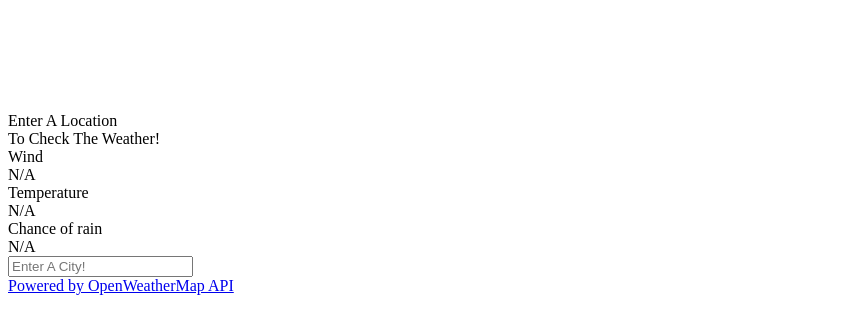
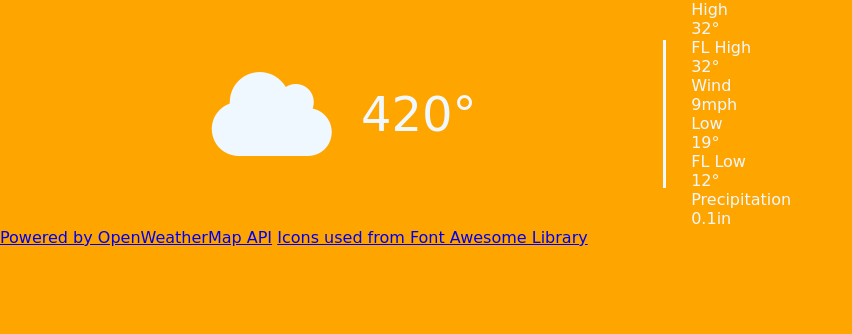
Before and after one commit to DustyDogCodex/Brise-Weather-App, a website: page public/index.html in a window 1280 px wide. Shown: the whole page, without its empty margins (0-852 px from the left). Drawn offline with Linux system fonts and the light colour scheme; some packages are replaced by stand-ins of ours; a web font is replaced by a local one.

Commit message:
making changes to the weather app. Removing google apis in place for a free API. Removing icons and replacing them with more visually appealing icons from font awesome library.

```diff
--- a/public/index.html
+++ b/public/index.html
@@ -6,42 +6,52 @@
     <meta name="viewport" content="width=device-width, initial-scale=1.0">
     <title>Brise: Current Weather, Currently!</title>
     <link rel="stylesheet" href="style.css">
+    <link rel="preconnect" href="https://fonts.googleapis.com">
+    <link rel="preconnect" href="https://fonts.gstatic.com" crossorigin>
+    <link href="https://fonts.googleapis.com/css2?family=Tilt+Neon&display=swap" rel="stylesheet">
     <script defer type="text/javascript"
     src="https://maps.googleapis.com/maps/api/js?key=AIzaSyDHnQVNpPIbReY0s4dleY09JZHoq1nwtAE&libraries=places">
     </script>
-    <script defer src="script.js"></script>
 </head>
 <body>
-    <div class="content">
-        <div class="header">
-            <div class="image-div">
-                <canvas id="weather-image" width="100" height="100"></canvas>
+    <div class="header">
+        <div class="header-left-side">
+            <i class="fa-solid fa-cloud fa-6x weather"></i> <!-- code for using FOnt Awesome icons -->
+            <div class="current-temp">
+                <span data-current-temp>420</span>&deg;
             </div>
         </div>
-        <div class="weather-stats">
-            <div class="information">
-                <div class="status">Enter A Location</div>
-                <div class="location">To Check The Weather!</div>
+        <div class="header-right-side">
+            <!-- all of these divs inside header-right-side div have the same classes, since they will be formatted the same way when I start with CSS -->
+            <div class="weather-info">
+                <div class="info-heading">High</div>
+                <div><span data-current-high>32</span>&deg;</div>
             </div>
-            <div class="details">
-                <div class="stats">
-                    <div class="title">Wind</div>
-                    <div class="value">N/A</div>
-                </div>
-                <div class="stats">
-                    <div class="title">Temperature</div>
-                    <div class="value">N/A</div>
-                </div>
-                <div class="stats">
-                    <div class="title">Chance of rain</div>
-                    <div class="value">N/A</div>
-                </div>
+            <div class="weather-info">
+                <div class="info-heading">FL High</div>
+                <div><span data-current-fl-high>32</span>&deg;</div>
             </div>
-            <div class="search-input">
-                <input type="text" class="search" data-search placeholder="Enter A City!">
+            <div class="weather-info">
+                <div class="info-heading">Wind</div>
+                <div><span data-current-wind>9</span>mph</div>
+            </div>
+            <div class="weather-info">
+                <div class="info-heading">Low</div>
+                <div><span data-current-low>19</span>&deg;</div>
+            </div>
+            <div class="weather-info">
+                <div class="info-heading">FL Low</div>
+                <div><span data-current-fl-low>12</span>&deg;</div>
+            </div>
+            <div class="weather-info">
+                <div class="info-heading">Precipitation</div>
+                <div><span data-current-precipitation>0.1</span>in</div>
             </div>
         </div>
     </div>
     <a href="https://openweathermap.org/" class="openWeatherMap">Powered by OpenWeatherMap API</a>
+    <a href="https://fontawesome.com/" class="fontawesome">Icons used from Font Awesome Library</a>
+    <script src="script.js"></script>
+    <script src="https://kit.fontawesome.com/77bcad5efd.js" crossorigin="anonymous"></script> <!-- link for adding font awesome font and icon library. Used for the weather icons used in this app! -->
 </body>
 </html>
--- a/public/style.css
+++ b/public/style.css
@@ -0,0 +1,31 @@
+*, *::after, *::before {
+    box-sizing: border-box;
+}
+
+body {
+    margin: 0;
+    background: #ffa500;
+    color: aliceblue;
+    font-family: 'Tilt Neon', cursive;
+}
+
+/* using flex so left and right side show up next to each other. Left side has current temp and right side has additional weather info */
+.header {
+    display: flex;
+    align-items: center;
+}
+
+.header-left-side {
+    display: flex;
+    width: 50%;
+    align-items: center;
+    justify-content: center;
+    margin: 2%;
+    padding: 2%;
+    border-right: 3px solid aliceblue;
+}
+
+.current-temp{
+    font-size: 3rem;
+    margin-left: 5%;
+}
```
